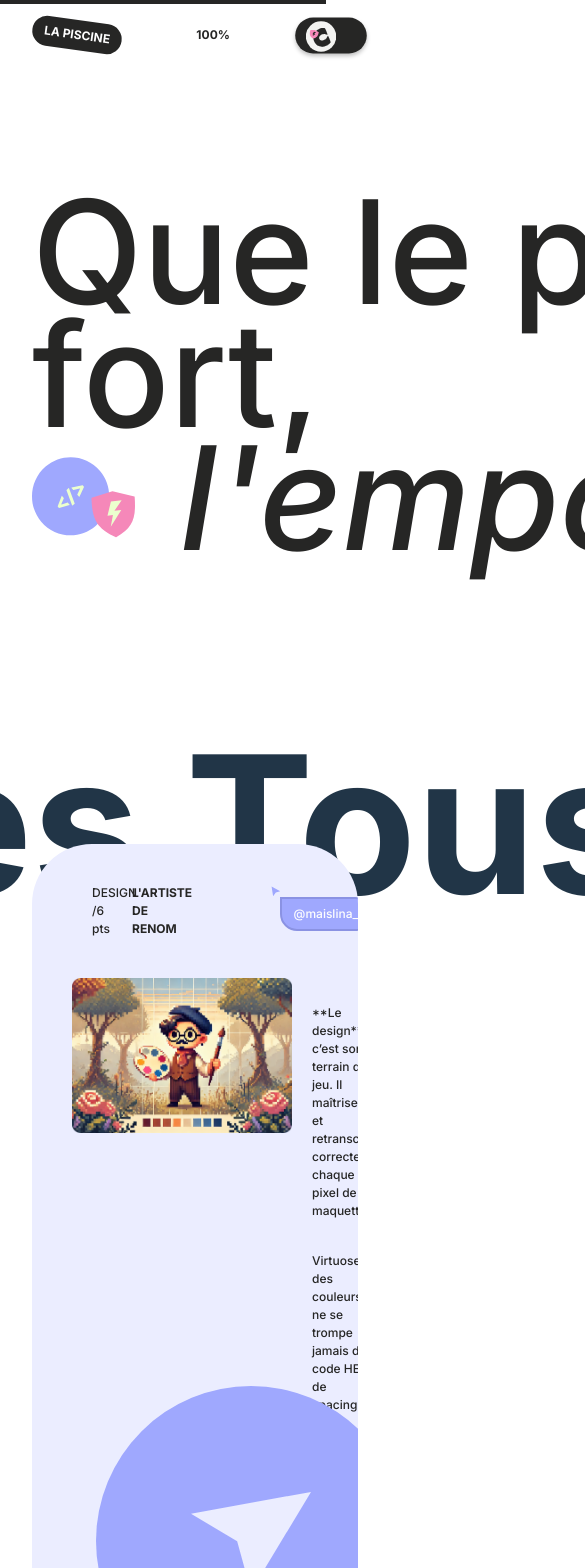
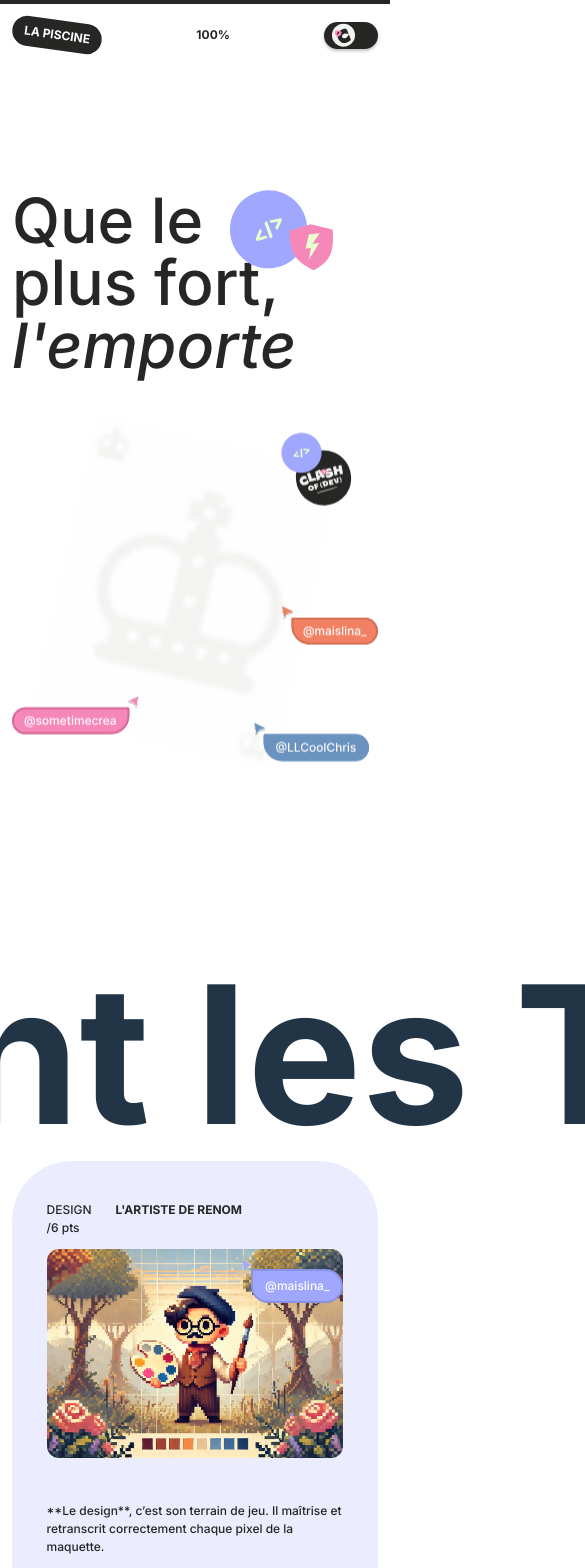
Before and after one commit to sohechai/clashofdev, a React (Vite) app: page / in a window 390 px wide. Shown: the top 1568 px of the page, 585 px wide, since content can reach past the window. Built offline with nearby package versions, Linux system fonts and the light colour scheme.

Commit message:
responsive OK

```diff
--- a/index.html
+++ b/index.html
@@ -4,7 +4,9 @@
 <head>
 	<meta charset="UTF-8" />
 	<link rel="icon" type="image/svg+xml" href="/logo.svg" />
-	<link href="https://fonts.googleapis.com/css2?family=Inter:ital,opsz,wght@0,14..32,100..900;1,14..32,100..900&display=swap" rel="stylesheet">
+	<link
+		href="https://fonts.googleapis.com/css2?family=Inter:ital,opsz,wght@0,14..32,100..900;1,14..32,100..900&display=swap"
+		rel="stylesheet">
 	<meta name="viewport" content="width=device-width, initial-scale=1.0" />
 	<title>Clash of dev</title>
 </head>
--- a/src/components/Card.jsx
+++ b/src/components/Card.jsx
@@ -16,7 +16,7 @@ const Card = ({ theme, bareme, title, judges, description, subDescription, color
 				<span>{bareme}</span>
 			</div>
 			<h3 className="card-title">{title}</h3>
-			<div className="judge-wrapper">
+			<div className="card-judge-wrapper">
 				<CardJudge judges={judges} color={color} />
 			</div>
 			<div className="card-image">
--- a/src/components/CardJudge.jsx
+++ b/src/components/CardJudge.jsx
@@ -7,14 +7,14 @@ const CardJudge = ({ judges, color }) => {
 	return (
 		<div className="card-judge">
 			{judgeList.map((judge, index) => (
-				<>
+				<div className='judge-wrapper'>
 					<span className="card-judge-icon" key={index}>
 						<svg width="16" height="16" viewBox="0 0 16 16" fill="none">
 							<path d="M5.82543 14L4.08728 2.89037L14 8.21918L8.94181 9.7397L5.82543 14Z" fill={fillcolor} />
 						</svg>
 					</span>
 					<span className="card-judge-name" style={{ border: `2px solid var(--${color}-dark)`, backgroundColor: `var(--${color}-mid)` }} key={index + 1}>@{judge}</span>
-				</>
+				</ div>
 			))}
 		</div>
 	);
--- a/src/components/Hero.jsx
+++ b/src/components/Hero.jsx
@@ -10,12 +10,12 @@ import { motion } from "framer-motion";
 const Hero = () => {
 	const marqueeVariants = {
 		animate: {
-			x: [0, -3100],
+			x: [0, -6200],
 			transition: {
 				x: {
 					repeat: Infinity,
 					repeatType: "loop",
-					duration: 5,
+					duration: 10,
 					ease: "linear",
 				},
 			},
@@ -27,7 +27,7 @@ const Hero = () => {
 			<div className="top-hero">
 				<div className="hero-left">
 					<div className="hero-title">
-						Que le plus fort,
+						Que le <br/>plus fort,
 					</div>
 					<div className="hero-title">
 						<img src={iconHero} alt="Icon Hero" className="hero-icon" />
@@ -44,20 +44,12 @@ const Hero = () => {
 					variants={marqueeVariants}
 					animate="animate"
 				>
-					{/* <div className="text-content"> */}
-						{/* <h1>
-							Let's Work Together. Let's Work Together. Let's Work Together. Let's
-							Work Together. Let's Work Together. Let's Work Together. Let's Work
-							Together
-						</h1> */}
-						<h1>
+					<h1>
 						&lt;A&gt;Front les Tous! <img src={marqueeIcon} alt="Logo" /> Clash of Dev <img src={marqueeIcon2} alt="Logo" />
 						&lt;A&gt;Front les Tous! <img src={marqueeIcon} alt="Logo" /> Clash of Dev <img src={marqueeIcon2} alt="Logo" />
-						</h1>
-						{/* &lt;A&gt;Front les Tous! <img src={marqueeIcon} alt="Logo" /> Clash of Dev <img src={marqueeIcon2} alt="Logo" />
-						&lt;A&gt;Front les Tous! <img src={marqueeIcon} alt="Logo" /> Clash of Dev <img src={marqueeIcon2} alt="Logo" /> */}
-					{/* </div> */}
-
+						&lt;A&gt;Front les Tous! <img src={marqueeIcon} alt="Logo" /> Clash of Dev <img src={marqueeIcon2} alt="Logo" />
+						&lt;A&gt;Front les Tous! <img src={marqueeIcon} alt="Logo" /> Clash of Dev <img src={marqueeIcon2} alt="Logo" />
+					</h1>
 				</motion.div>
 			</div>
 		</section>
--- a/src/components/Navbar.jsx
+++ b/src/components/Navbar.jsx
@@ -8,8 +8,21 @@ const Navbar = () => {
 	const [isDarkMode, setIsDarkMode] = useState(false);
 	const { scrollYProgress } = useScroll();
 	const scrollPercentage = useTransform(scrollYProgress, [0, 1], [0, 100]);
+	const roundedScrollPercentage = useTransform(scrollPercentage, value => Math.ceil(value));
+	const [marginValue, setMarginValue] = useState('32px');
 
-	const roundedScrollPercentage = useTransform(scrollPercentage, value => Math.ceil(value));
+
+	useEffect(() => {
+		const updateMarginValue = () => {
+			const value = getComputedStyle(document.documentElement).getPropertyValue('--margin').trim();
+			setMarginValue(value);
+		};
+
+		updateMarginValue();
+		window.addEventListener('resize', updateMarginValue);
+
+		return () => window.removeEventListener('resize', updateMarginValue);
+	}, []);
 
 	const toggleTheme = () => {
 		setIsDarkMode(!isDarkMode);
@@ -36,19 +49,17 @@ const Navbar = () => {
 					transformOrigin: '0%',
 					height: '4px',
 					backgroundColor: isDarkMode ? '#F3F3F1' : '#262625',
-						width: '100%',
+					width: '100vw',
 					position: 'absolute',
 					top: '-20px',
-						left: '-32px',
+					left: `-${marginValue}`,
 				}}
 			/>
+
 			<div className="navbar-logo">LA PISCINE</div>
 
-			{/* add a progress bar that goes from left to right with scroll */}
 			<motion.div className="navbar-center">
-				<motion.span style={{ display: 'inline-block' }}>
-					{roundedScrollPercentage}
-				</motion.span>%
+				<motion.span style={{ display: 'inline-block' }}>{roundedScrollPercentage}</motion.span>%
 			</motion.div>
 
 			<div className="navbar-toggle">
@@ -62,7 +73,7 @@ const Navbar = () => {
 				/>
 				<div className="checkbox-container">
 					<label htmlFor="input-toggle" className="label-for-toggle">
-						<span className="ball arrow">
+						<span className="ball">
 							{
 								isDarkMode ?
 									<img src={toggleDark} alt="Toggle" /> :
--- a/src/index.css
+++ b/src/index.css
@@ -20,6 +20,7 @@
 	--purple-light: #EBEDFF;
 	--purple-mid: #9FA8FE;
 	--white: #FEFEFE;
+	--margin: 32px;
 
 	/* toggle var */
 	--container: 54px;
@@ -45,11 +46,11 @@ a {
 }
 
 body {
-	margin: 20px 32px;
+	margin: 20px var(--margin);
 	display: flex;
-	/* height: 500vh; */
+	justify-content: center;
 	overflow-x: hidden;
-	/* place-items: center; */
+	place-items: center;
 }
 
 h1 {
@@ -58,7 +59,12 @@ h1 {
 	margin: 0;
 }
 
-h1, h2, h3, h4, h5, h6 {
+h1,
+h2,
+h3,
+h4,
+h5,
+h6 {
 	margin: 0;
 }
 
@@ -89,3 +95,10 @@ button {
 		background-color: #f9f9f9;
 	} */
 }
+
+/* responsive */
+@media (max-width: 768px) {
+	:root {
+		--margin: 12px;
+	}
+}
--- a/src/styles/App.css
+++ b/src/styles/App.css
@@ -1,25 +1,18 @@
-/* #root {
-  max-width: 1280px;
-  margin: 0 auto;
-  padding: 2rem;
-  text-align: center;
-} */
-
 /* navbar */
 .navbar {
 	position: sticky;
 	top: 20px;
-	z-index: 1000;
+	z-index: 1;
 	display: flex;
 	justify-content: space-between;
 	align-items: center;
-	width: calc(100vw - 64px);
 }
 
 .navbar-logo {
+	position:relative;
+	isolation: isolate;
 	background-color: var(--black);
 	color: var(--white);
-	mix-blend-mode: difference;
 	padding: 6px 12px;
 	border-radius: 80px;
 	transform: rotate(8deg);
@@ -36,18 +29,8 @@
 }
 
 .navbar-toggle {
-	margin-left: auto;
-	font-size: 12px;
+	font-size: 0.75rem;
 	font-weight: bold;
-}
-
-.navbar-toggle button {
-	padding: 10px 20px;
-	background-color: var(--black);
-	color: var(--white);
-	border: none;
-	border-radius: 5px;
-	cursor: pointer;
 }
 
 /* navbar toggle */
@@ -74,26 +57,18 @@
 	place-content: center start;
 	width: inherit;
 	border-radius: inherit;
+	mix-blend-mode: normal;
 }
 
 .ball {
+	mix-blend-mode: normal;
 	place-self: center start;
 	position: absolute;
 	left: 0.5rem;
-	mix-blend-mode: color;
 	display: grid;
-	place-content: center;
-	width: var(--ball);
 	aspect-ratio: 1;
-	background: var(--black);
 	border-radius: 50%;
 	transition: transform 500ms cubic-bezier(0.4, 0.47, 0.66, 0.86);
-}
-
-.ball i {
-	font-size: 2.5em;
-	color: #fff;
-	-webkit-text-stroke: 1px #0006;
 }
 
 :checked~.checkbox-container .ball {
@@ -102,8 +77,10 @@
 
 /* hero */
 .hero {
+	position: relative;
 	display: flex;
 	flex-direction: column;
+	justify-content: space-between;
 	height: calc(100vh - 190px);
 	padding-top: 140px;
 }
@@ -111,16 +88,12 @@
 .top-hero {
 	display: flex;
 	justify-content: space-between;
-	width: calc(100vw - 94px);
-	align-items: end;
-	align-items: center;
 }
 
 .hero-title {
 	font-weight: 500;
 	font-size: 9rem;
-	/* font-style: italic; */
-	line-height: 123px;
+	line-height: 9rem;
 	color: var(--black);
 	display: flex;
 	align-items: center;
@@ -134,8 +107,24 @@
 	display: flex;
 	flex-wrap: wrap;
 	justify-content: center;
-	width: 25%;
+	align-self: center;
+	width: 30vw;
 	max-width: 600px;
+	animation: float 6s ease-in-out infinite;
+}
+
+@keyframes float {
+	0% {
+		transform: translatey(0px);
+	}
+
+	50% {
+		transform: translatey(-20px);
+	}
+
+	100% {
+		transform: translatey(0px);
+	}
 }
 
 .card {
@@ -145,32 +134,29 @@
 
 .bottom-hero {
 	display: flex;
-	margin-top: 160px;
-	line-height: 174px;
+	align-self: baseline;
+	height: auto;
+	position: absolute;
+	bottom: 0;
 }
 
 .marquee {
 	position: relative;
 	width: 100vw;
 	max-width: 100%;
-	height: 206px;
 	overflow-x: hidden;
 }
 
 .track {
 	position: absolute;
 	white-space: nowrap;
+	bottom: 0;
 }
 
-.track > h1 {
+.track>h1 {
 	font-weight: 700;
 	font-size: 12rem;
-  }
-
-/* .text-content {
-	font-size: 6rem;
-	font-weight: 600;
-} */
+}
 
 /* cards */
 .card-wrapper {
@@ -179,13 +165,14 @@
 	display: grid;
 	grid-template-columns: repeat(16, 1fr);
 	grid-template-rows: auto auto;
-	grid-gap: 40px 20px;
+	grid-gap: 20px;
 	width: calc(100vw - 144px);
-	/* height: 90vh; */
+	height: auto;
 	border-radius: 60px;
 	padding: 40px;
 	color: #262625;
 	overflow: hidden;
+	/* z-index: 0; */
 }
 
 .card-header {
@@ -193,14 +180,6 @@
 	display: flex;
 	justify-content: space-between;
 	align-items: center;
-}
-
-.card-left {
-	display: grid;
-	grid-template-columns: 1fr 6fr;
-	gap: 10px;
-	font-size: 12px;
-	align-items: baseline;
 }
 
 .theme-wrapper {
@@ -217,7 +196,7 @@
 	grid-row: 1;
 }
 
-.judge-wrapper {
+.card-judge-wrapper {
 	display: flex;
 	justify-content: right;
 	grid-column: 15 / -1;
@@ -228,13 +207,14 @@
 	display: flex;
 	justify-content: flex-end;
 	height: 47px;
+	grid-column: -1/-1;
+	grid-row: 1;
 }
 
 .card-judge-name {
 	height: fit-content;
 	display: flex;
 	align-self: flex-end;
-
 	padding: 6px 12px;
 	border-radius: 0px 19px 19px 19px;
 	color: #FEFEFE;
@@ -242,11 +222,14 @@
 	font-weight: 500;
 }
 
+.judge-wrapper {
+	display: flex;
+}
+
 .card-judge-icon>svg {
 	width: 14px;
 	height: 14px;
-	margin: 0 -2px 4px 20px;
-	/* margin-right: -2px; */
+	margin: 0 -2px 3px 20px;
 }
 
 .card-content {
@@ -266,7 +249,7 @@
 }
 
 .card-description {
-	grid-column: 13 / -1;
+	grid-column: 13 / -2;
 	font-size: 12px;
 	font-weight: 500;
 }
@@ -282,7 +265,6 @@
 	width: 310px;
 	height: 310px;
 	border-radius: 50%;
-	/* background-color: red; */
 	display: flex;
 	justify-content: center;
 	align-items: center;
@@ -292,14 +274,19 @@
 .little-title {
 	font-size: 12px;
 	font-weight: 500;
+	grid-column: 2 / -1;
+	grid-row: 1;
+	align-self: end;
+	margin-bottom: 40px;
 }
 
 .big-title {
 	grid-column: 2 / -2;
 	grid-row: 2;
-	font-size: 115px;
+	font-size: 7.18rem;
 	font-weight: 500;
 	margin: 0;
+	text-align: justify;
 }
 
 .button-wrapper {
@@ -328,7 +315,6 @@
 
 .footer-button>img {
 	position: absolute;
-	/* right: 20px; */
 	border-radius: 50%;
 }
 
@@ -360,3 +346,216 @@
 	background-color: var(--blue-mid);
 	padding: 8px;
 }
+
+/* glitch */
+.video-wrapper {
+	position: absolute;
+	top: 0;
+	left: 0;
+	width: 100vw;
+	height: 100vh;
+	border: none;
+	z-index: 10000;
+	margin: 0;
+	padding: 0;
+	object-fit: cover;
+}
+
+.video-wrapper > video {
+	position: fixed;
+	top: 0;
+	left: 0;
+	width: 100%;
+	height: 100%;
+	object-fit: cover;
+	z-index: 100;
+}
+
+
+/* responsive */
+/* tablet */
+@media (max-width: 1200px) {
+	.hero-title {
+		font-size: 12vw;
+		line-height: 12vw;
+	}
+
+	.hero-right {
+		width: 40vw;
+	}
+
+	.card-wrapper {
+		grid-template-columns: repeat(12, 1fr);
+	}
+
+	.theme-wrapper {
+		grid-column: 2/4;
+	}
+
+	.card-title {
+		grid-column: 4/-1;
+	}
+
+	.card-image {
+		grid-column: 2 / -2;
+	}
+
+	.card-description {
+		grid-column: 2 / -2;
+	}
+
+	.circle-card {
+		width: 200px;
+		height: 200px;
+	}
+
+	.big-title {
+		font-size: 3.5rem;
+	}
+
+	.little-title {
+		margin-bottom: 80px;
+	}
+
+	.hero-left {
+		position: relative;
+		width: 100%;
+	}
+
+	.hero-title>img {
+		position: absolute;
+		right: 0;
+		top: 0;
+	}
+
+	#card-footer {
+		height: auto;
+	}
+}
+
+/* mobile */
+@media (max-width: 800px) {
+	.checkbox-container {
+		scale: 1;
+	}
+
+	.hero {
+		height: 115vh;
+	}
+
+	.top-hero {
+		width: auto;
+		flex-direction: column;
+	}
+
+	.hero-title {
+		font-size: 16vw;
+		line-height: 16vw;
+	}
+
+	.hero-right {
+		width: 100%;
+		margin-top: 40px;
+	}
+
+	.bottom-hero {
+		/* margin-top: 80px; */
+	}
+
+	.card-wrapper {
+		grid-template-columns: repeat(8, 1fr);
+		grid-template-rows: auto auto;
+		grid-gap: 12px 8px;
+		height: auto;
+		width: auto;
+		padding-bottom: 80px;
+		padding-left: 0;
+		padding-right: 0;
+	}
+
+	.theme-wrapper {
+		grid-column: 2/4;
+		grid-row: 1;
+	}
+
+	.card-title {
+		grid-column: 4/-1;
+	}
+
+	.card-image {
+		grid-column: 2 / -2;
+		grid-row: 2;
+		/* position: relative; */
+	}
+
+	.card-description {
+		grid-column: 2 / -2;
+	}
+
+	.circle-card {
+		bottom: -2rem;
+		right: 0;
+		width: 135px;
+		height: 135px;
+	}
+
+	.circle-card>img {
+		width: 56px;
+		height: auto;
+	}
+
+	.card-judge-wrapper {
+		grid-column: 7;
+		grid-row: 2;
+		z-index: 2;
+		display: flex;
+		flex-direction: column;
+	}
+
+	.card-judge {
+		height: auto;
+		flex-direction: column;
+	}
+
+	.card-judge-icon {
+		margin-top: -12px;
+	}
+
+	.judge-wrapper {
+		display: flex;
+		margin-top: 20px;
+	}
+
+	.big-title {
+		font-size: 2.5rem;
+		grid-row: 2;
+	}
+
+	.little-title {
+		margin-bottom: 130px;
+		grid-column: 2/-1;
+		grid-row: 1;
+	}
+
+	.big-title>svg {
+		position: absolute;
+		top: 77px;
+		right: 60px;
+	}
+
+	.hero-left {
+		position: relative;
+		width: 100%;
+	}
+
+	.hero-title>img {
+		position: absolute;
+		right: 0;
+		top: 0;
+	}
+
+	#card-footer {
+		height: auto;
+	}
+
+}
```
Also changed, not shown: src/components/CardFooter.jsx (+43 -5 lines), 1 other file (tests, documents, lock files or other folders). Lines whose indentation alone changed are shown as unchanged.
